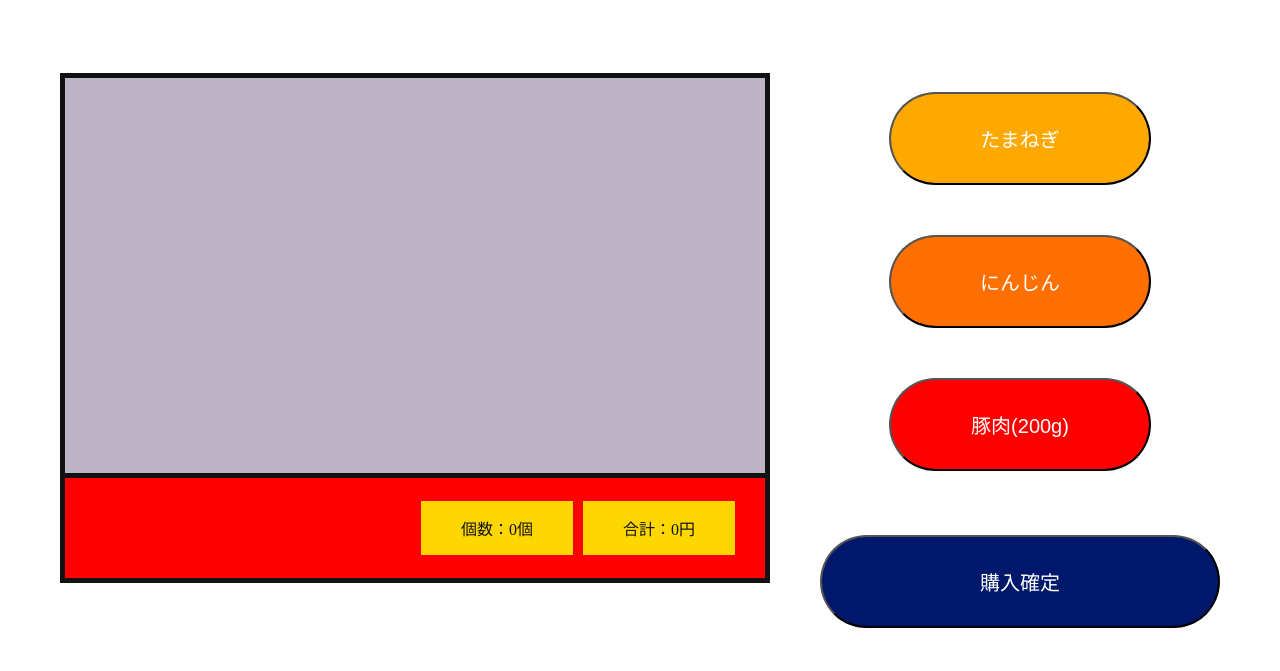
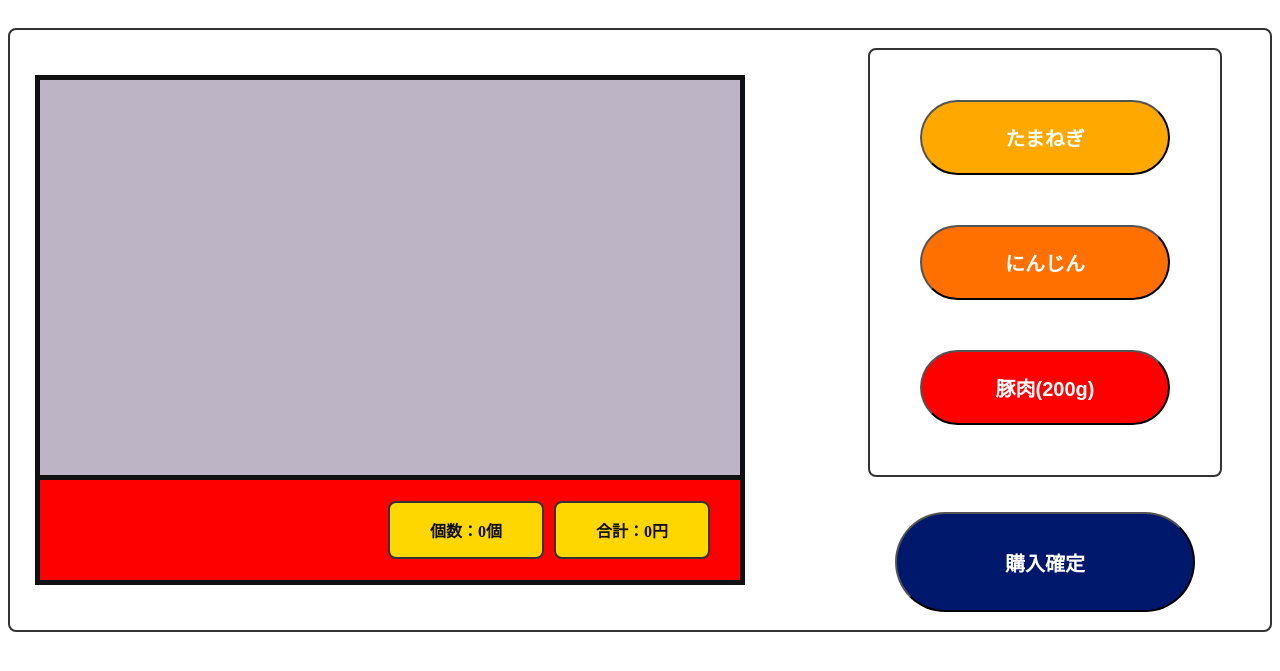
Before and after one commit to kyoichii/kawaproject, a PHP site: page /clerkScreen.html in a window 1280 px wide. Shown: the top 671 px of the page. Run offline with PHP 8.4, Linux system fonts and the light colour scheme.

Commit message:
細かな修正

```diff
--- a/source/css/clerkScreen.css
+++ b/source/css/clerkScreen.css
@@ -2,6 +2,8 @@
 
 /* コンテナ */
 #container {
+    /* 左上の「アイテム」の位置を固定 */
+    /* position: relative; */
     /*フレックスボックス*/
     display: flex;
     /*ページの中間に固定*/
@@ -11,6 +13,9 @@
     gap: 50px;
     /*ボックスの大きさ*/
     height: 600px;
+    /* ボーダー */
+    border: solid 2px #333;
+    border-radius: 8px;
 }
 
 /* 左エリア  */
@@ -26,13 +31,15 @@
     width: 700px;
     /* ボーダー */
     border: 5px solid#111;
+    /*余白を指定して場所を調整*/
+    margin-left: 25px;
+    margin-right: 25px;
 }
 
 /* 右エリア */
 #rightArea {
     /*背景色*/
     /* background: #666; */
-
     /*フレックスボックス*/
     display: flex;
     /*ボックス内の並びを指定*/
@@ -42,6 +49,9 @@
     /*ボックスのサイズ*/
     height: 600px;
     width: 400px;
+    /*余白を指定して場所を調整*/
+    margin-left: 25px;
+    margin-right: 25px;
 }
 
 /* 商品表示エリア */
@@ -50,7 +60,7 @@
     display: flex;
     /*ボックス内の並びを指定*/
     flex-direction: column;
-    /*ボックス内の配置を指定*/
+    /*余白を指定して場所を調整*/
     margin-top: auto;
     margin-left: auto;
     margin-right: auto;
@@ -62,6 +72,8 @@
     color: #111;
     /* 文字の大きさ */
     font-size: 30px;
+    /* フォントの設定 */
+    font-weight: bold;
 }
 
 /* 左下エリア */
@@ -85,12 +97,11 @@
 #totalarea {
     /*背景色*/
     /* background: green; */
-
     /*フレックスボックス*/
     display: flex;
     /*ボックス内の並びを指定*/
     flex-direction: row;
-    /*ボックス内の配置を指定*/
+    /*余白を指定して場所を調整*/
     margin-left: auto;
     margin-right: 30px;
     margin-top: auto;
@@ -109,6 +120,11 @@
     padding: 15px 40px;
     /* 余白 */
     margin-left: 10px;
+    /* ボーダー */
+    border: solid 2px #333;
+    border-radius: 8px;
+    /* フォントの設定 */
+    font-weight: bold;
 }
 
 /* 数量 */
@@ -123,21 +139,31 @@
     padding: 15px 40px;
     /* 余白 */
     margin-left: 10px;
+    /* ボーダー */
+    border: solid 2px #333;
+    border-radius: 8px;
+    /* フォントの設定 */
+    font-weight: bold;
 }
 
 /* 商品ボタンエリア */
 #productButtonArea {
+    /* 左上の「アイテム」の位置を固定 */
+    /* position: relative; */
     /*背景色*/
     /* background: #0bd; */
     /*フレックスボックス*/
     display: flex;
     /*ボックス内の並びを指定*/
     flex-direction: column;
-    /*ボックス内の配置を指定*/
+    /*余白を指定して場所を調整*/
     margin-top: auto;
     margin-bottom: auto;
     margin-left: auto;
     margin-right: auto;
+    /* ボーダー */
+    border: solid 2px #333;
+    border-radius: 8px;
 }
 
 /* たまねぎボタン */
@@ -151,12 +177,17 @@
     /* 文字を中央に */
     text-align: center;
     /*ボックスのサイズ*/
-    padding: 30px 80px;
-    /* 余白 */
+    height: 75px;
+    width: 250px;
+    /*余白を指定して場所を調整*/
     margin-bottom: 50px;
     margin-top: 50px;
+    margin-right: 50px;
+    margin-left: 50px;
     /* 両端に丸みを付ける */
     border-radius: 100px;
+    /* フォントの設定 */
+    font-weight: bold;
 }
 
 /* にんじんボタン */
@@ -170,11 +201,15 @@
     /* 文字を中央に */
     text-align: center;
     /*ボックスのサイズ*/
-    padding: 30px 80px;
-    /* 余白 */
-    margin-bottom: 50px;
+    height: 75px;
+    width: 250px;
+    /*余白を指定して場所を調整*/
+    margin-right: 50px;
+    margin-left: 50px;
     /* 両端に丸みを付ける */
     border-radius: 100px;
+    /* フォントの設定 */
+    font-weight: bold;
 }
 
 /* 豚肉ボタン */
@@ -188,11 +223,17 @@
     /* 文字を中央に */
     text-align: center;
     /*ボックスのサイズ*/
-    padding: 30px 80px;
-    /* 余白 */
+    height: 75px;
+    width: 250px;
+    /*余白を指定して場所を調整*/
     margin-bottom: 50px;
+    margin-top: 50px;
+    margin-right: 50px;
+    margin-left: 50px;
     /* 両端に丸みを付ける */
     border-radius: 100px;
+    /* フォントの設定 */
+    font-weight: bold;
 }
 
 /* 購入確定ボタンボックス */
@@ -206,9 +247,17 @@
     /* 文字を中央に */
     text-align: center;
     /*ボックスのサイズ*/
-    padding: 30px 80px;
+    height: 100px;
+    width: 300px;
     /* 両端に丸みを付ける */
     border-radius: 100px;
+    /*余白を指定して場所を調整*/
+    margin-top: auto;
+    margin-bottom: auto;
+    margin-left: auto;
+    margin-right: auto;
+    /* フォントの設定 */
+    font-weight: bold;
 }
 
 /* ダイアログボックス */
--- a/source/js/clerkscreen.js
+++ b/source/js/clerkscreen.js
@@ -92,8 +92,8 @@ function minusclick(vegenumber) {
 }
 //合計表示関数
 function totalarea() {
-    document.getElementById('quantity').innerHTML = `合計${totalcount}個`;
-    document.getElementById('price').innerHTML = `会計${totalprice}円`;
+    document.getElementById('quantity').innerHTML = `合計:${totalcount}個`;
+    document.getElementById('price').innerHTML = `会計:${totalprice}円`;
 }
 
 /*
```
